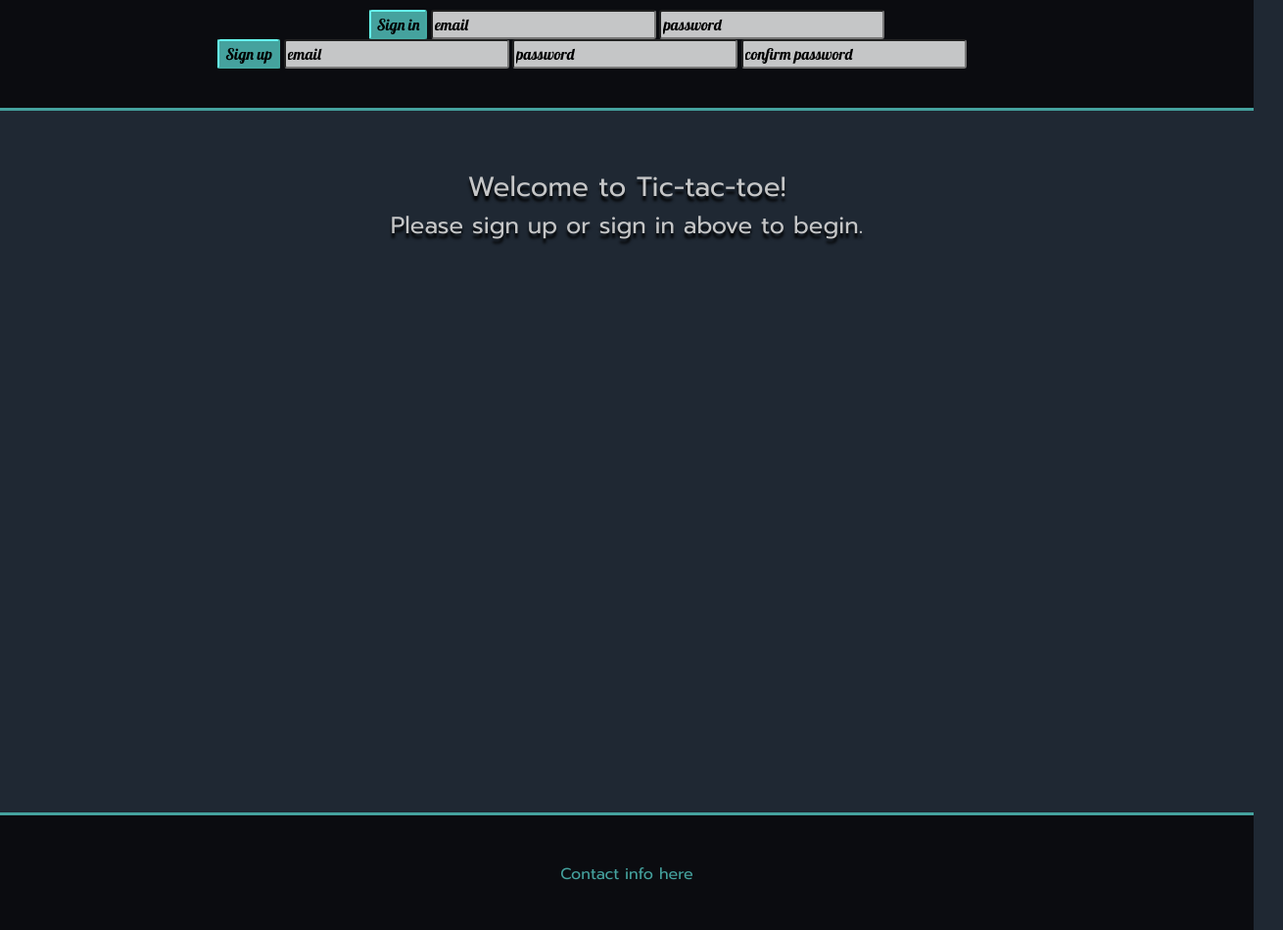
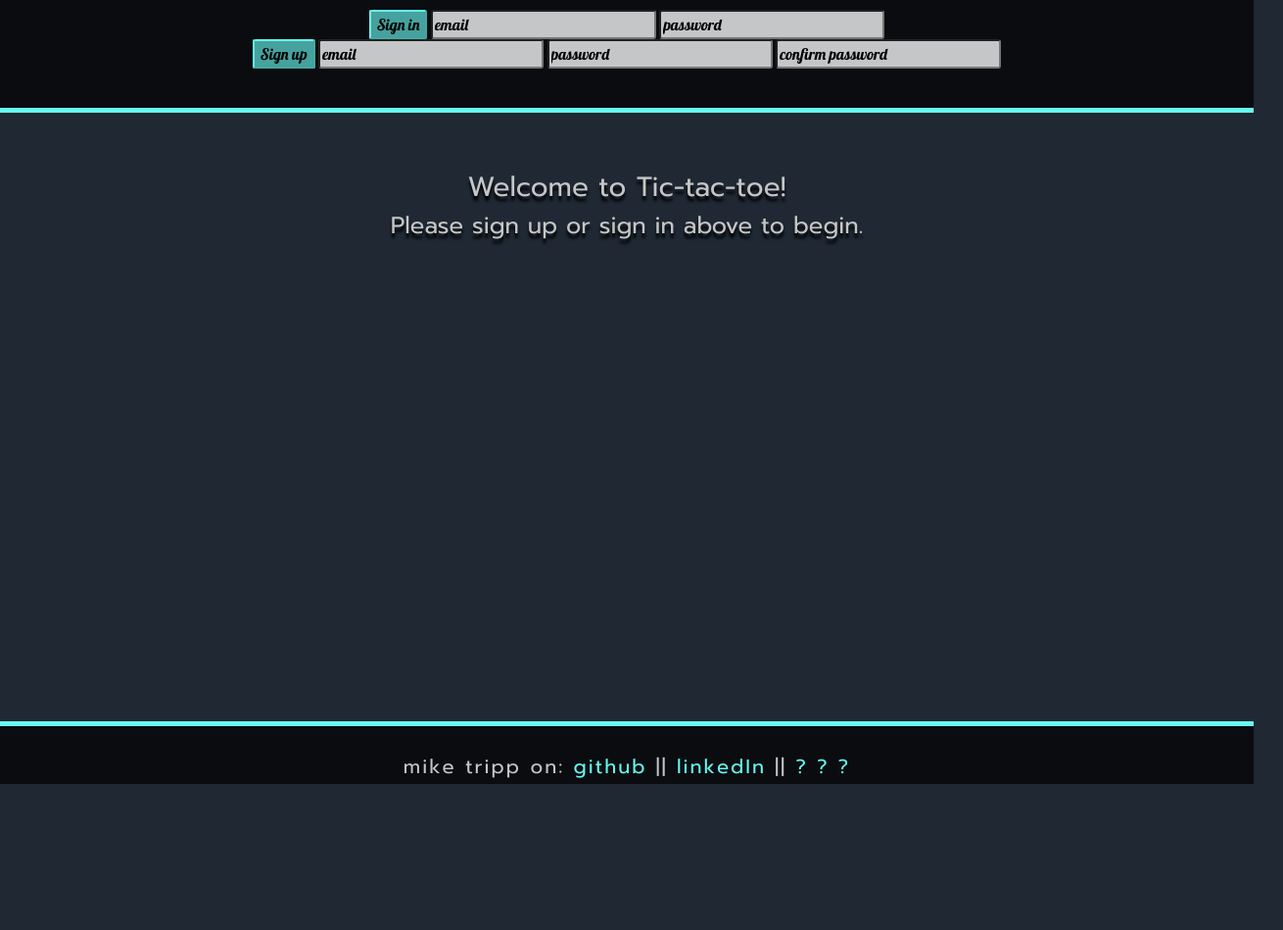
Before and after one commit to Mctripp/tic-tac-toe-client, a website built with webpack: page index.html in a window 1280 px wide. Shown: the whole page at 98% size, 1310 px wide, since content can reach past the window. After the commit the page ends 809 px from the top, so only its background shows below. Built offline with nearby package versions, Linux system fonts and the light colour scheme; files whose address does not match are found by name.

Commit message:
Formatting text, add contact info

```diff
--- a/assets/styles/index.scss
+++ b/assets/styles/index.scss
@@ -22,9 +22,30 @@ body {
 h1, form {
   display: inline-block;
 }
+// HEADER ---------------------------- HEADER
+header {
+  //eight: 10%;
+  background: $colorBlue;
+  font-family: 'Lobster', sans-serif;
+  color: $colorLightBlue;
+  text-align: center;
+  box-shadow: 0 5px $colorLightBlue;
+}
 
+// NAV --------------------------------- NAV
 nav {
   padding: 10px;
+}
+
+nav form {
+  margin: 0 20px;
+}
+// INTERACTIVES -------------------- INTERACTIVES
+button {
+  background: $colorBlue;
+  background: $colorLightBlue2;
+  border-color: $colorLightBlue;
+  border-radius: 5%;
 }
 
 input[type=text], input[type=password] {
@@ -34,7 +55,7 @@ input[type=text], input[type=password] {
     background: $colorDarkGray;
   }
 }
-
+// MAIN ------------------------------------ MAIN
 main {
   width: 65%;
   height: 65%;
@@ -56,7 +77,7 @@ img {
   height: 25%;
   text-shadow: 0 5px 3px black;
 }
-
+// TIC TAC TOE ------------------------- TIC TAC TOE
 .tictactoe {
   padding: 2.5%;
   display: flex;
@@ -66,7 +87,7 @@ img {
   margin: 0 12.5%;
   height: 75%;
   align-items: stretch;
-  background: rgba($colorGray, 0.25);
+  background: rgba($colorLightBlue, 0.25);
   border-radius: 2%;
 }
 
@@ -80,22 +101,6 @@ img {
   }
 }
 
-header {
-  //eight: 10%;
-  background: $colorBlue;
-  font-family: 'Lobster', sans-serif;
-  color: $colorLightBlue;
-  text-align: center;
-  box-shadow: 0 3px $colorLightBlue2;
-}
-
-button {
-  background: $colorBlue;
-  background: $colorLightBlue2;
-  border-color: $colorLightBlue;
-  border-radius: 5%;
-}
-
 .box-left, .box-mid-y {
   margin-right: 1%;
 }
@@ -103,22 +108,16 @@ button {
 .box-top, .box-mid-x {
   margin-bottom: 1%;
 }
-
-footer {
-  background: $colorBlue;
-  color: $colorLightBlue2;
-  text-align: center;
-  font-family: 'Prompt', sans-serif;
-  width: 100%;
-  height: 15%;
-  bottom: 0;
-  border-top: 3px solid $colorLightBlue2;
-}
-
+//GAME OPTIONS ------------------------------ GAME OPTIONS
 .game-options {
   font-family: 'Lobster', sans-serif;
   width: 100%;
-  padding: 10px;
+  margin: 0 0 0 30px;
+}
+
+.game-options form {
+  border: 10px solid $colorBlue;
+  border-radius: 8px;
 }
 
 .dropdown {
@@ -133,12 +132,37 @@ footer {
   color: $colorGray;
   text-shadow: 0 5px 3px $colorBlue;
 }
-
-.game-options form {
-  border: 10px solid $colorBlue;
-  border-radius: 8px;
+// FOOTER ------------------------------------ FOOTER
+footer {
+  background: $colorBlue;
+  color: $colorLightBlue2;
+  text-align: center;
+  font-size: 20px;
+  font-family: 'Prompt', sans-serif;
+  width: 100%;
+  height: 8%;
+  position: absolute;
+  bottom: 0;
+  border-top: 5px solid $colorLightBlue;
 }
 
+footer p {
+  margin-top: 26px;
+  color: $colorGray;
+  letter-spacing: 2px;
+}
+
+p a {
+  text-decoration: none;
+  letter-spacing: 2px;
+  color: $colorLightBlue;
+  &:hover {
+    text-decoration: none;
+    color: $colorLightBlue;
+    text-shadow: 5px 3px $colorLightBlue2;
+  }
+}
+// UTILITY CLASSES ------------------------------ UTILITY CLASSES
 .hidden {
   visibility: hidden;
 }
--- a/index.html
+++ b/index.html
@@ -25,13 +25,13 @@
             <input class="pw sign-up-pw" name="credentials[password]" type="text" value="password">
             <input class="pw sign-up-confirm" name="credentials[password_confirmation]" type="text" value="confirm password">
           </form>
-          <form id="sign-out" class="hidden">
-            <button>Sign out</button>
-          </form>
           <form id="change-password" class="hidden">
             <button>Change Password</button>
             <input class="pw change-pw-pw" name="passwords[old]" type="text" value="password">
             <input class="pw change-pw-confirm" name="passwords[new]" type="text" value="new password">
+          </form>
+          <form id="sign-out" class="hidden">
+            <button>Sign out</button>
           </form>
         </nav>
       </header>
@@ -82,6 +82,13 @@
           </select>
         </form>
       </div>
-      <footer></br></br><p><a href="#"></a><a href="#"></a>Contact info here</p></footer>
+      <footer>
+        <p>
+          mike tripp on:
+          <a href="https://github.com/Mctripp/tic-tac-toe-client" target="_blank">github</a> ||
+          <a href="#">linkedIn</a> ||
+          <a href="#">? ? ?</a>
+        </p>
+      </footer>
     </body>
 </html>
```
